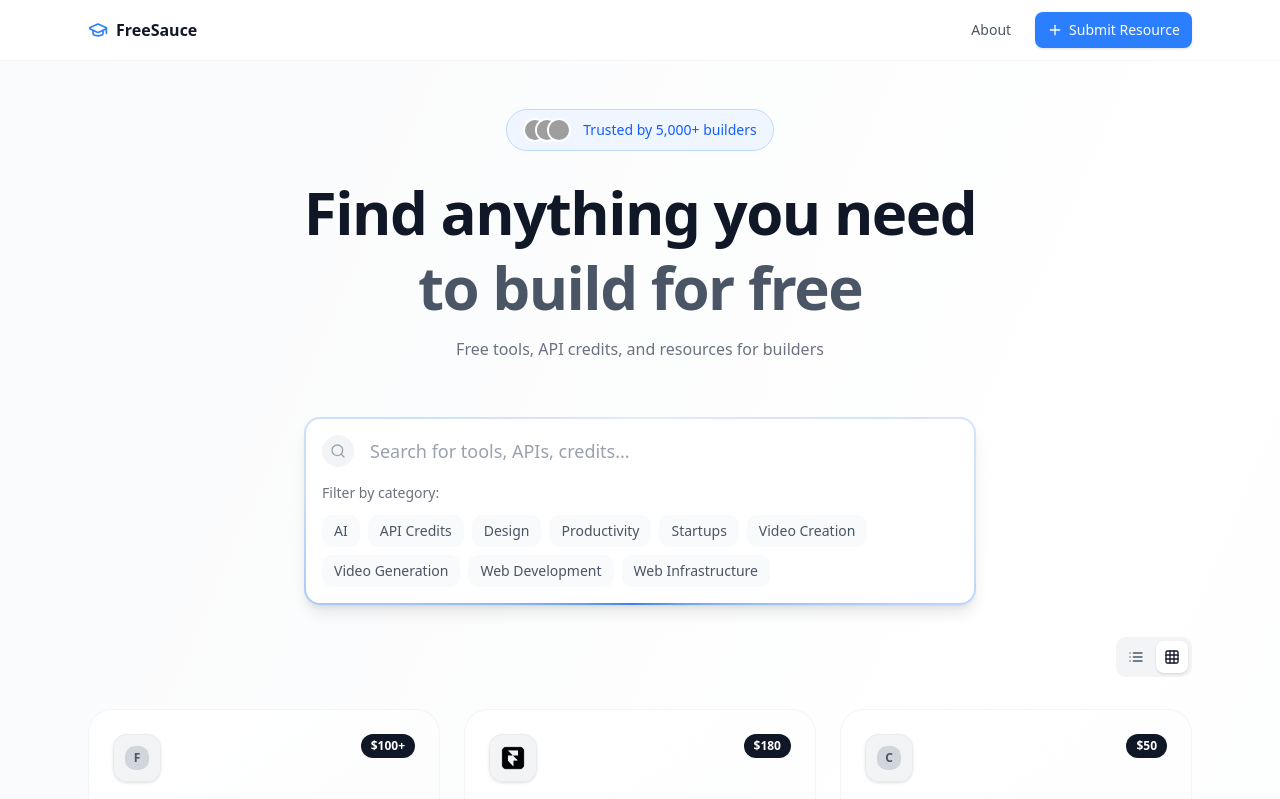
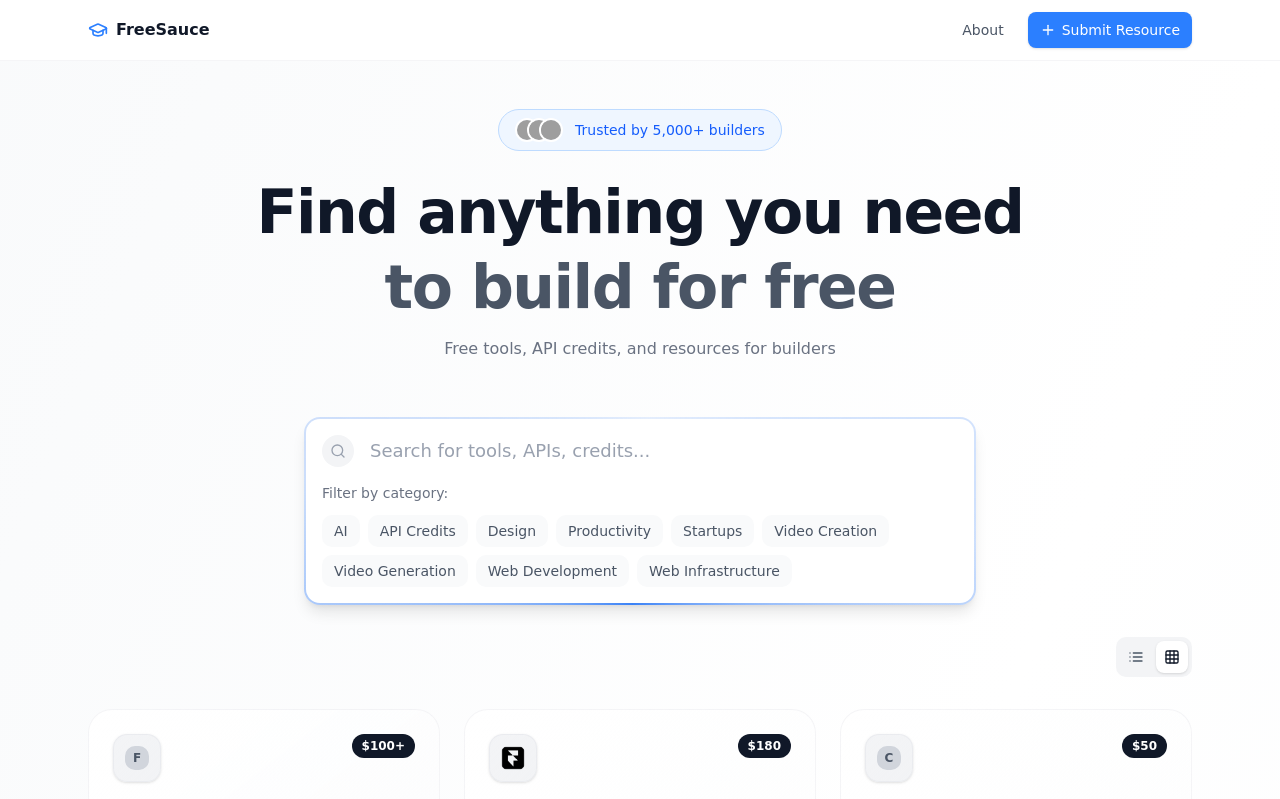
Before and after one commit to VineethSendilraj/freesauce, a Next.js app: page / in a window 1280 px wide. Shown: the top 799 px of the page. Built offline with nearby package versions, Linux system fonts and the light colour scheme; grey boxes are pictures that could not be loaded.

Commit message:
Fix: Comic Sans Website Overhaul
Fixes #27

Generated by Vector @coder

```diff
--- a/src/app/globals.css
+++ b/src/app/globals.css
@@ -113,10 +113,14 @@
 }
 
 @layer base {
+  html {
+    font-family: 'Comic Sans MS', cursive;
+  }
   * {
     @apply border-border outline-ring/50;
   }
   body {
+    font-family: 'Comic Sans MS', cursive;
     @apply bg-background text-foreground;
   }
 }
```
